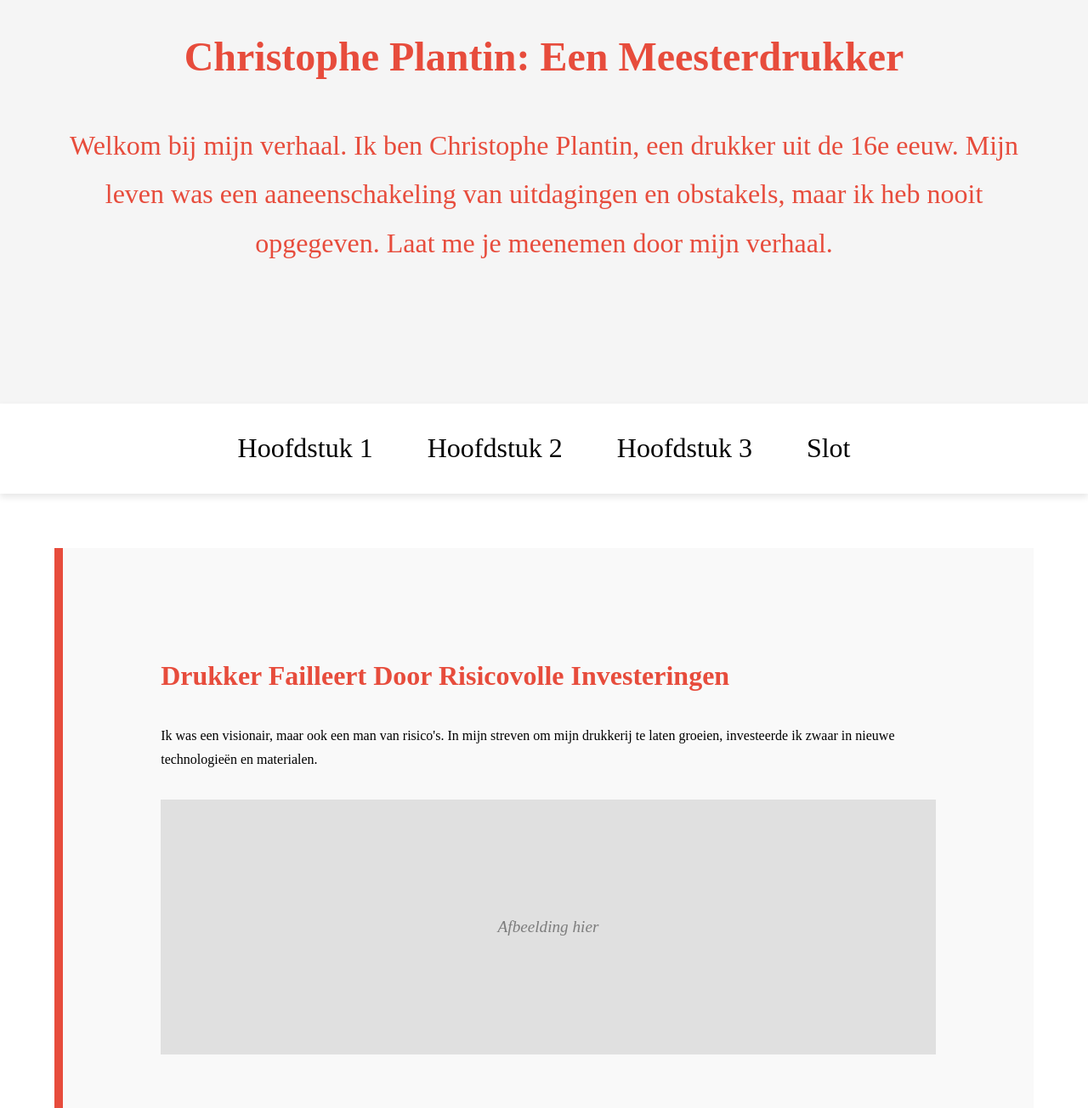
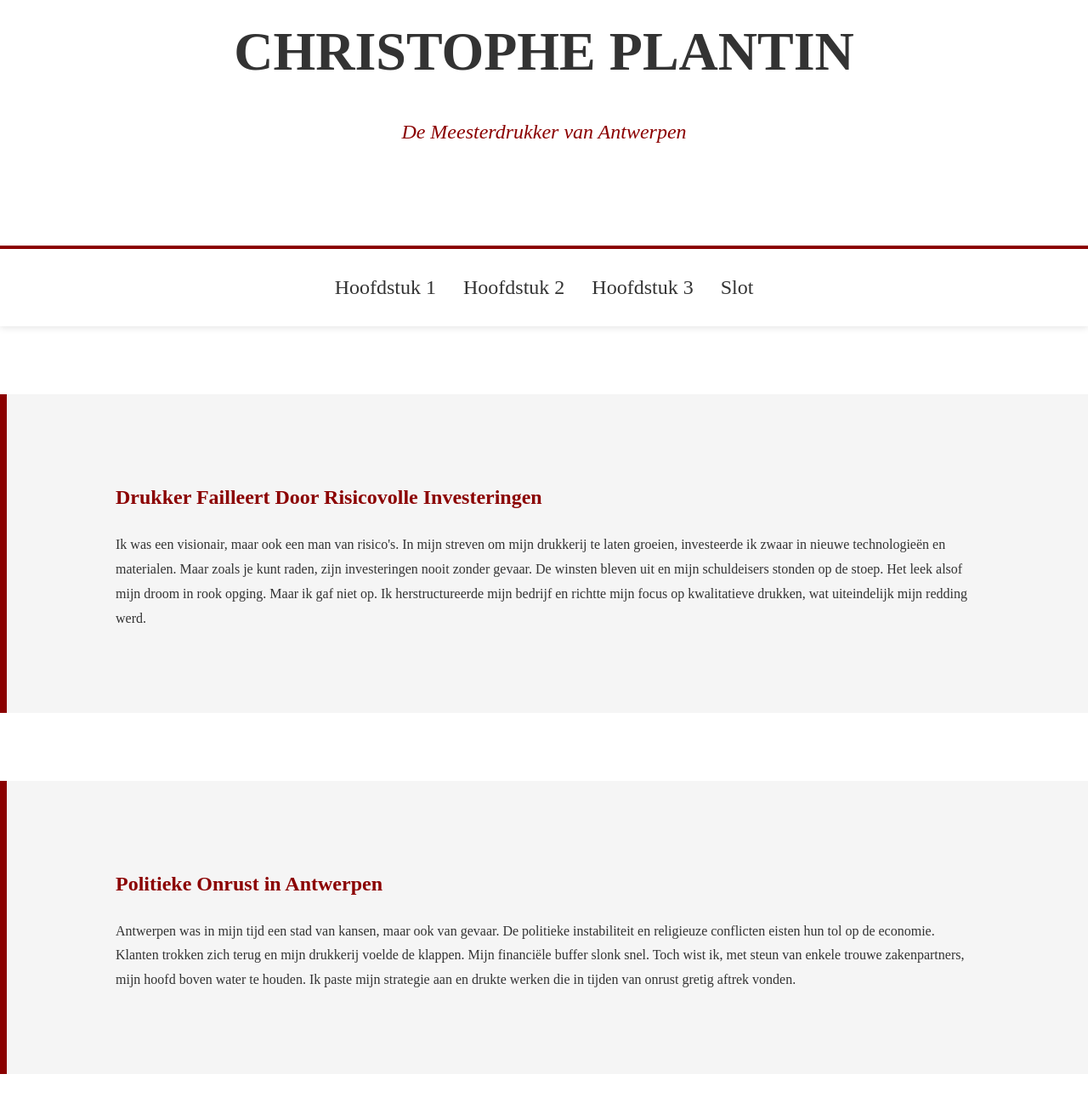
Before and after one commit to leonnolf/integration_3, a website built with Vite: page index.html in a window 1280 px wide. Shown: the part 136-1440 px from the top of the page at 85% size. Built offline with nearby package versions, Linux system fonts and the light colour scheme.

Commit message:
Update webpage title and enhance content structure with improved styling and text adjustments

```diff
--- a/index.html
+++ b/index.html
@@ -4,7 +4,7 @@
     <meta charset="UTF-8" />
     <meta name="viewport" content="width=device-width, initial-scale=1.0" />
     <link rel="stylesheet" href="src/style.css" />
-    <title>Christophe Plantin</title>
+    <title>Christophe Plantin: De Meesterdrukker</title>
     <script src="https://cdnjs.cloudflare.com/ajax/libs/gsap/3.12.2/gsap.min.js"></script>
     <script>
       gsap.registerPlugin(ScrollTrigger);
@@ -12,14 +12,9 @@
   </head>
   <body>
     <header>
-      <h1>Christophe Plantin: <span>Een Meesterdrukker</span></h1>
-      <div class="intro">
-        <p>
-          Welkom bij mijn verhaal. Ik ben Christophe Plantin, een drukker uit de
-          16e eeuw. Mijn leven was een aaneenschakeling van uitdagingen en
-          obstakels, maar ik heb nooit opgegeven. Laat me je meenemen door mijn
-          verhaal.
-        </p>
+      <div class="headline">
+        <h1>Christophe Plantin</h1>
+        <p><span class="subtitle">De Meesterdrukker van Antwerpen</span></p>
       </div>
     </header>
 
@@ -30,54 +25,39 @@
       <a href="#chapter3">Hoofdstuk 3</a>
       <a href="#slot">Slot</a>
     </nav>
+
     <main>
       <section id="chapter1" class="chapter">
         <div class="content">
           <h2>Drukker Failleert Door Risicovolle Investeringen</h2>
           <p>
-            Ik was een <span>visionair</span>, maar ook een man van risico's. In mijn
-            streven om mijn drukkerij te laten groeien, investeerde ik zwaar in
-            nieuwe technologieën en materialen.
+            Ik was een visionair, maar ook een man van risico's. In mijn streven om mijn drukkerij te laten groeien, investeerde ik zwaar in nieuwe technologieën en materialen. Maar zoals je kunt raden, zijn investeringen nooit zonder gevaar. De winsten bleven uit en mijn schuldeisers stonden op de stoep. Het leek alsof mijn droom in rook opging. Maar ik gaf niet op. Ik herstructureerde mijn bedrijf en richtte mijn focus op kwalitatieve drukken, wat uiteindelijk mijn redding werd.
           </p>
-          <div class="image-placeholder">
-            <p>Afbeelding hier</p>
-          </div>
         </div>
       </section>
+
       <section id="chapter2" class="chapter">
         <div class="content">
           <h2>Politieke Onrust in Antwerpen</h2>
           <p>
-            Antwerpen was in mijn tijd een stad van kansen, maar ook van gevaar.
-            De politieke instabiliteit en religieuze conflicten eisten hun tol op
-            de economie.
+            Antwerpen was in mijn tijd een stad van kansen, maar ook van gevaar. De politieke instabiliteit en religieuze conflicten eisten hun tol op de economie. Klanten trokken zich terug en mijn drukkerij voelde de klappen. Mijn financiële buffer slonk snel. Toch wist ik, met steun van enkele trouwe zakenpartners, mijn hoofd boven water te houden. Ik paste mijn strategie aan en drukte werken die in tijden van onrust gretig aftrek vonden.
           </p>
-          <div class="image-placeholder">
-            <p>Afbeelding hier</p>
-          </div>
         </div>
       </section>
+
       <section id="chapter3" class="chapter">
         <div class="content">
           <h2>De Spaanse Aanvallen</h2>
           <p>
-            Chaos, vernieling, en angst beheersten de stad. Mijn drukkerij werd
-            niet gespaard van de gevolgen. Klanten verlieten de stad,
-            grondstoffen werden schaars, en ik stond aan de rand van faillissement.
+            Het dieptepunt kwam tijdens de verwoestende Spaanse aanvallen op Antwerpen. Chaos, vernieling, en angst beheersten de stad. Mijn drukkerij werd niet gespaard van de gevolgen. Klanten verlieten de stad, grondstoffen werden schaars, en ik stond aan de rand van faillissement. Maar opgeven was geen optie. Met hard werk, inventiviteit, en wat geluk slaagde ik erin mijn bedrijf opnieuw op te bouwen. Sterker nog, ik breidde mijn netwerk uit en wist zelfs nieuwe markten te veroveren.
           </p>
-          <div class="image-placeholder">
-            <p>Afbeelding hier</p>
-          </div>
         </div>
       </section>
+
       <section id="slot" class="slot">
         <p>
-          Ondanks deze beproevingen heb ik nooit opgegeven. Mijn verhaal is er één
-          van vastberadenheid en veerkracht.
+          Ondanks deze beproevingen heb ik nooit opgegeven. Mijn verhaal is er één van vastberadenheid en veerkracht. Vandaag worden mijn werken gekoesterd als meesterstukken, en mijn naam leeft voort. Bedankt dat je mijn verhaal wilde horen. Laat het een herinnering zijn dat zelfs in de donkerste tijden hoop en doorzettingsvermogen ons sterker kunnen maken.
         </p>
-        <div class="image-placeholder">
-          <p>Afbeelding hier</p>
-        </div>
       </section>
     </main>
     <script src="src/script.js"></script>
--- a/src/style.css
+++ b/src/style.css
@@ -1,12 +1,12 @@
 :root {
     --main-bg: #ffffff;
-    --main-text: #000000;
-    --accent-color: #e74c3c;
+    --main-text: #333333;
+    --accent-color: #8b0000;
     --hover-color: #ffa500;
-    --font-large: 3rem;
-    --font-medium: 2rem;
-    --font-small: 1.2rem;
-    --section-padding: 6rem 10%;
+    --font-large: 4rem;
+    --font-medium: 1.5rem;
+    --font-small: 1rem;
+    --section-padding: 5rem 10%;
   }
 
   body {
@@ -19,23 +19,24 @@
 
   header {
     text-align: center;
-    padding: 8rem 5%;
-    background-color: #f5f5f5;
-    color: var(--accent-color);
-    animation: fadeIn 2s ease-in-out;
+    background-color: var(--main-bg);
+    padding: 6rem 5%;
+    border-bottom: 4px solid var(--accent-color);
   }
 
-  h1 {
+  .headline h1 {
     font-size: var(--font-large);
-    margin-bottom: 1.5rem;
-    animation: slideInDown 1.5s ease-in-out;
+    font-weight: bold;
+    text-transform: uppercase;
+    color: var(--main-text);
+    margin-bottom: 0.5rem;
   }
 
-  .intro p {
+  .headline .subtitle {
     font-size: var(--font-medium);
-    animation: fadeIn 2.5s ease-in-out;
+    color: var(--accent-color);
+    font-style: italic;
   }
-
 
   .progress-bar {
     position: fixed;
@@ -47,91 +48,50 @@
     z-index: 9999;
   }
 
-
   nav {
-    position: sticky;
-    top: 0;
-    background-color: #ffffff;
-    padding: 1rem 2%;
-    z-index: 1000;
     display: flex;
     justify-content: center;
-    gap: 2rem;
-    box-shadow: 0 4px 8px rgba(0, 0, 0, 0.1);
-    animation: fadeInDown 1.5s ease-in-out;
+    padding: 1rem;
+    background: var(--main-bg);
+    box-shadow: 0 2px 8px rgba(0, 0, 0, 0.1);
   }
 
   nav a {
-    text-decoration: none;
     color: var(--main-text);
     font-size: var(--font-medium);
-    position: relative;
+    text-decoration: none;
     padding: 0.5rem 1rem;
-    transition: all 0.3s ease-in-out;
-    border-radius: 8px;
+    transition: 0.3s;
   }
 
   nav a:hover {
     background-color: var(--accent-color);
-    color: var(--main-bg);
-    transform: scale(1.1);
-  }
-
-  main {
-    padding: 4rem 5%;
+    color: #fff;
   }
 
   .chapter {
-    margin-bottom: 8rem;
+    margin: 5rem auto;
     padding: var(--section-padding);
-    background-color: #f9f9f9;
-    border-left: 10px solid var(--accent-color);
+    border-left: 8px solid var(--accent-color);
+    background: #f5f5f5;
     animation: fadeInUp 2s ease-in-out;
   }
 
-  .chapter h2 {
+  h2 {
+    color: var(--accent-color);
     font-size: var(--font-medium);
-    color: var(--accent-color);
   }
 
+  @media (max-width: 768px) {
+    .headline h1 {
+      font-size: 2rem;
+    }
 
-  .image-placeholder {
-    margin-top: 2rem;
-    height: 300px;
-    background-color: #e0e0e0;
-    display: flex;
-    align-items: center;
-    justify-content: center;
-    color: #7d7d7d;
-    font-size: var(--font-small);
-    font-style: italic;
-  }
-
-
-  @media (max-width: 768px) {
-    nav {
-      flex-wrap: wrap;
-      gap: 1rem;
+    .headline .subtitle {
+      font-size: 1rem;
     }
 
     nav a {
       font-size: 1rem;
     }
-
-    h1 {
-      font-size: 2rem;
-    }
-
-    .chapter h2 {
-      font-size: 1.5rem;
-    }
-
-    .chapter,
-    .slot {
-      padding: 4rem 5%;
-    }
-
-    .image-placeholder {
-      height: 200px;
-    }
   }
```
